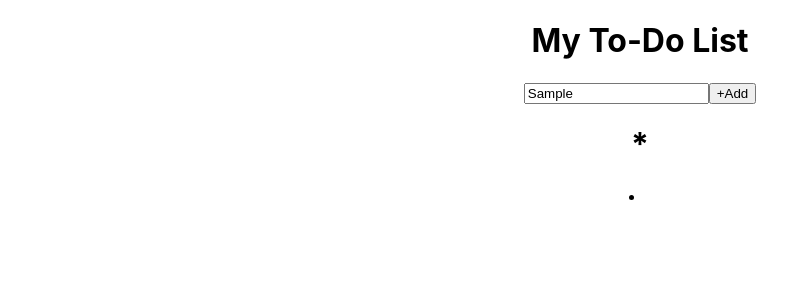
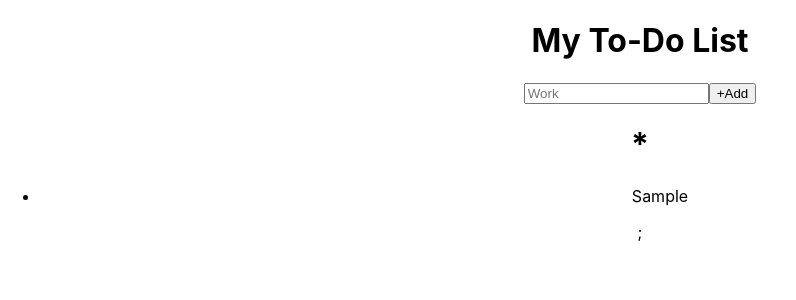
Before and after one commit to KavinduNimesh1030/To-Do-List, a React (Create React App) app: page / in a window 1280 px wide. Both pictures are taken after typing "Sample" into the empty fields and a click on the button "+Add". Shown: the top 300 px of the page, without its empty margins (0-796 px from the left). Built offline with nearby package versions, Linux system fonts and the light colour scheme.

Commit message:
content updated

```diff
--- a/src/App.js
+++ b/src/App.js
@@ -1,6 +1,7 @@
 import logo from './logo.svg';
 import './App.css';
 import { MainPage } from './components/MainPage';
+
 
 function App() {
   return (
--- a/src/components/List.jsx
+++ b/src/components/List.jsx
@@ -5,14 +5,14 @@ export const List = () => {
 
   useEffect(()=>{
     console.log("component loaded")
-    const data = localStorage.getItem('formDetails')
+    const data = localStorage.getItem('workDetails')
     setWorkData(JSON.parse(data))
   },[])
 
   return (
     <div>
-      {}
-        <li></li>
+        <li>Hello</li>
+        <li>{workData.newWork}</li>
     </div>
   )
 }
--- a/src/components/MainPage.jsx
+++ b/src/components/MainPage.jsx
@@ -5,6 +5,7 @@ export const MainPage = () => {
     const [work,setWork] = useState("");
     const [duWork,setDuWork] = useState("");
     const [workDetails,setWorkDetails]= useState("");
+    const [todoList, setTodoList] = useState([]);
 
 
     const handleOnSubmit =(e) =>{
@@ -14,6 +15,17 @@ export const MainPage = () => {
             newWork : work
         }
 
+        const id = todoList.length + 1;
+        setTodoList((prev) => [
+          ...prev,
+          {
+            id: id,
+            task: work,
+            complete: false,
+          },
+        ]);
+        setWork("");
+
       setWorkDetails([...workDetails,workList]);
 
     }
@@ -22,11 +34,9 @@ export const MainPage = () => {
         localStorage.setItem('workDetails',JSON.stringify(workDetails))
     },[workDetails])
 
-    const submitbtnOnClick =()=> {
-        alert("sss");
-
+    const submitbtnOnClick =(e)=> {
         const newList  = localStorage.getItem("workDetails");
-        console.log(newList);
+        console.log("newList"+newList);
         setDuWork(newList.newWork);
 
     }
@@ -39,7 +49,16 @@ export const MainPage = () => {
             <input type="text" placeholder='Work' onChange={e=>setWork(e.target.value)}value ={work}/>
             <button type='submit' onClick={submitbtnOnClick}>+Add</button>
             <h1>*{duWork}</h1>
-            <List nWork = {workDetails.newWork}></List>
+            <ul>
+  {todoList.map((todo) => {
+    return (
+      <li
+      >
+        {todo.task}
+      </li>
+    );
+  })}
+</ul>;
             </form>
         </div>
     </div>
```
